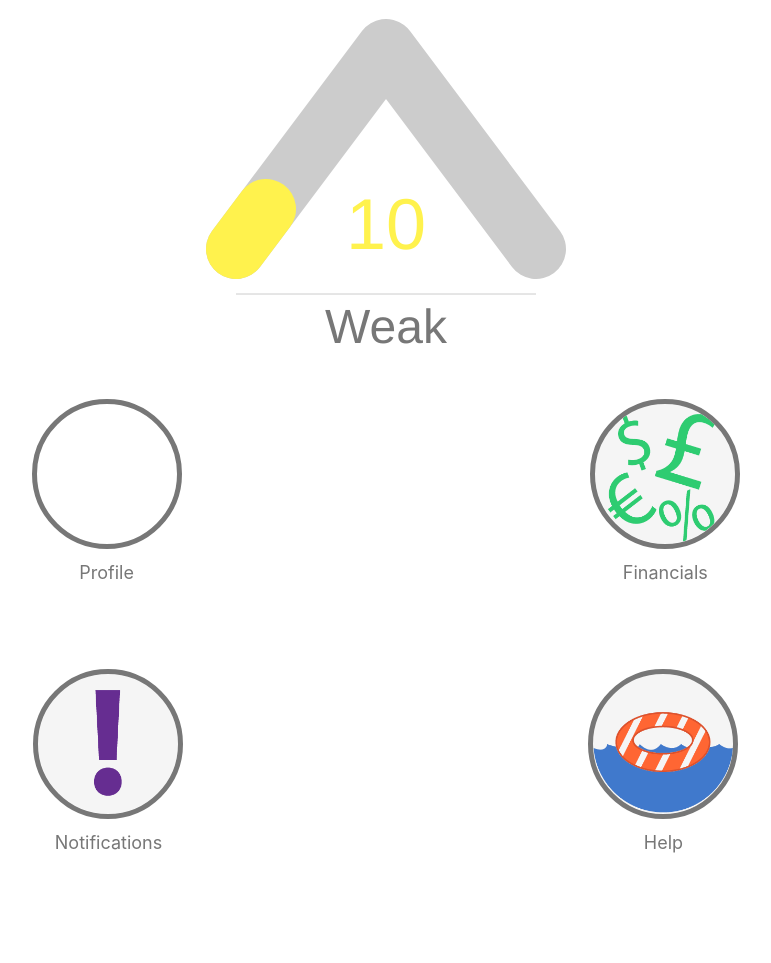
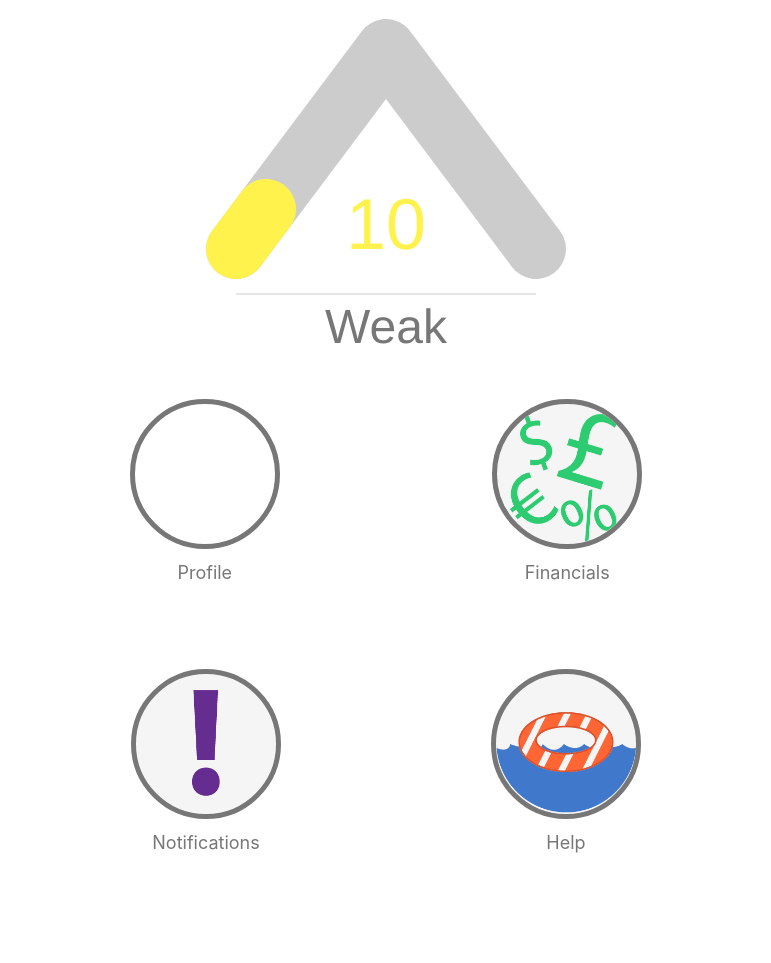
Before and after one commit to GUVHacks/GUVHacksProject, a Django app: page / in a window 1280 px wide. Shown: the part 71-1034 px from the top of the page, without its empty margins (254-1025 px from the left). Run offline with Django 3.2, Linux system fonts and the light colour scheme; a user stored in the database is signed in; tables that the repository leaves empty hold one stand-in row (values such as "Sample post"); some libraries are stand-ins or nearby versions.

Commit message:
fixed container on index css

```diff
--- a/core/static/custom.css
+++ b/core/static/custom.css
@@ -3,6 +3,7 @@
 	justify-content: space-around;
 	width:100%;
 	flex-wrap:wrap;
+	max-width:720px;
 }
 
 .buttons-box-button {
```
